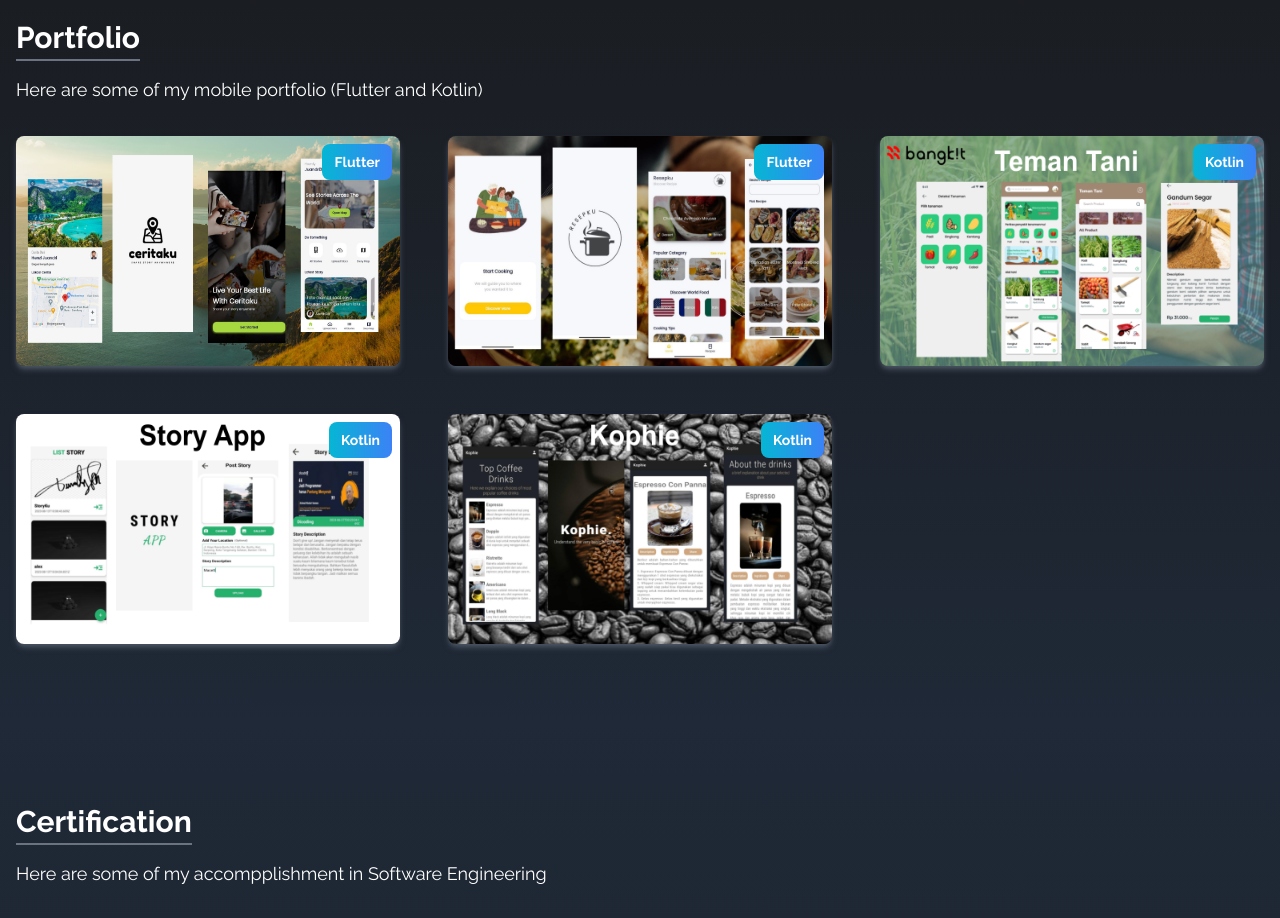
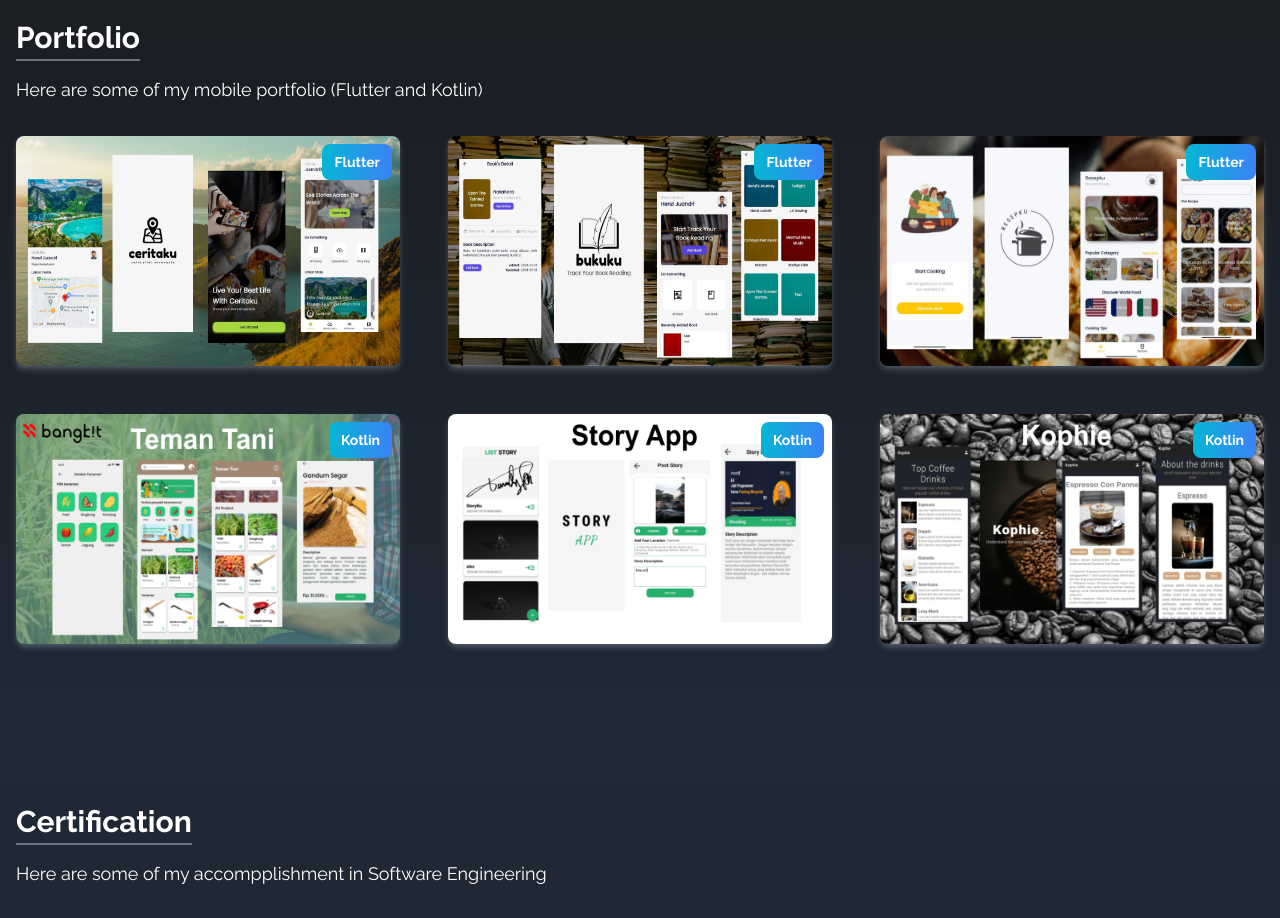
Before and after one commit to 3henzijuandri3/web-portfolio, a React (Vite) app: page / in a window 1280 px wide. Shown: the part 1540-2458 px from the top of the page. Built offline with nearby package versions, Linux system fonts and the light colour scheme.

Commit message:
Add Bukuku

```diff
--- a/src/components/Portfolio.jsx
+++ b/src/components/Portfolio.jsx
@@ -4,6 +4,7 @@
 import TemanTani from '../assets/TemanTani.png';
 import resepku from '../assets/resepku.png';
 import ceritaku from '../assets/ceritaku.png';
+import bukuku from '../assets/bukuku.png';
 import {AiOutlineGithub} from 'react-icons/ai';
 
 const Portfolio = () => {
@@ -15,8 +16,17 @@
             type : "Flutter",
             title : "Ceritaku"
         },
+
         {
             id : 2,
+            image : bukuku,
+            github : "https://github.com/3henzijuandri3/bukuku",
+            type : "Flutter",
+            title : "Bukuku"
+        },
+
+        {
+            id : 3,
             image : resepku,
             github : "https://github.com/3henzijuandri3/resepku-main",
             type : "Flutter",
@@ -24,7 +34,7 @@
         },
 
         {
-            id : 3,
+            id : 4,
             image : TemanTani,
             github : "https://github.com/Teman-Tani-Bangkit/Mobile-Development",
             type : "Kotlin",
@@ -32,7 +42,7 @@
         },
 
         {
-            id : 4,
+            id : 5,
             image : StoryApp,
             github : "https://github.com/3henzijuandri3/Story-App",
             type : "Kotlin",
@@ -40,7 +50,7 @@
         },
 
         {
-            id : 5,
+            id : 6,
             image : Kophie,
             github : "https://github.com/3henzijuandri3/Kophie",
             type : "Kotlin",
```
Also changed, not shown: src/assets/bukuku.png (added).
